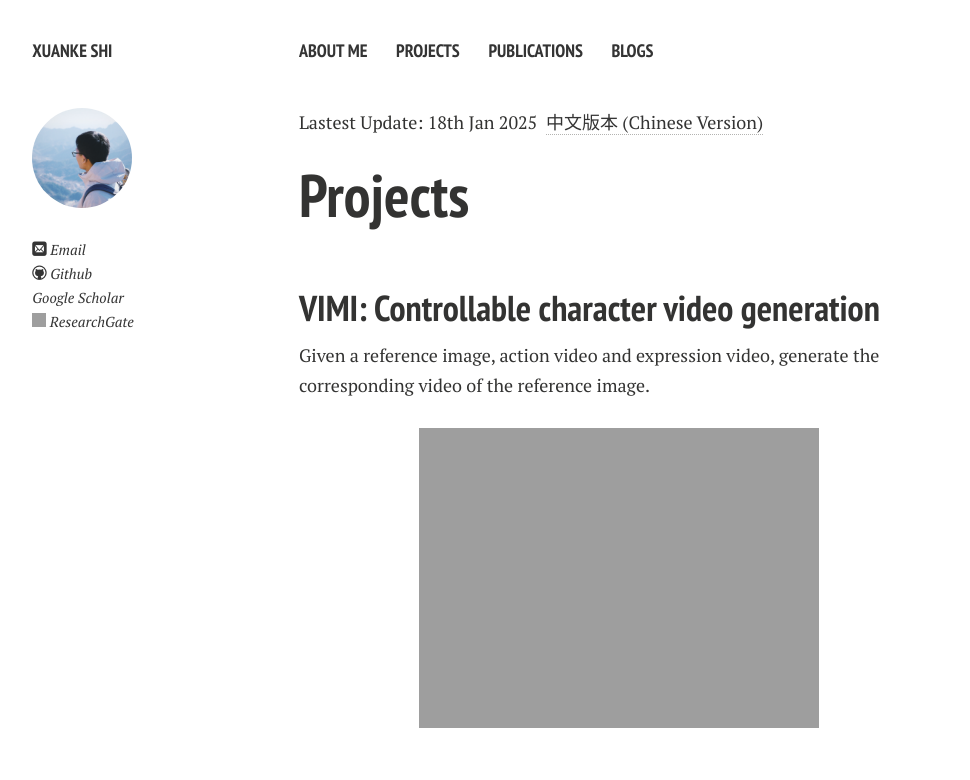
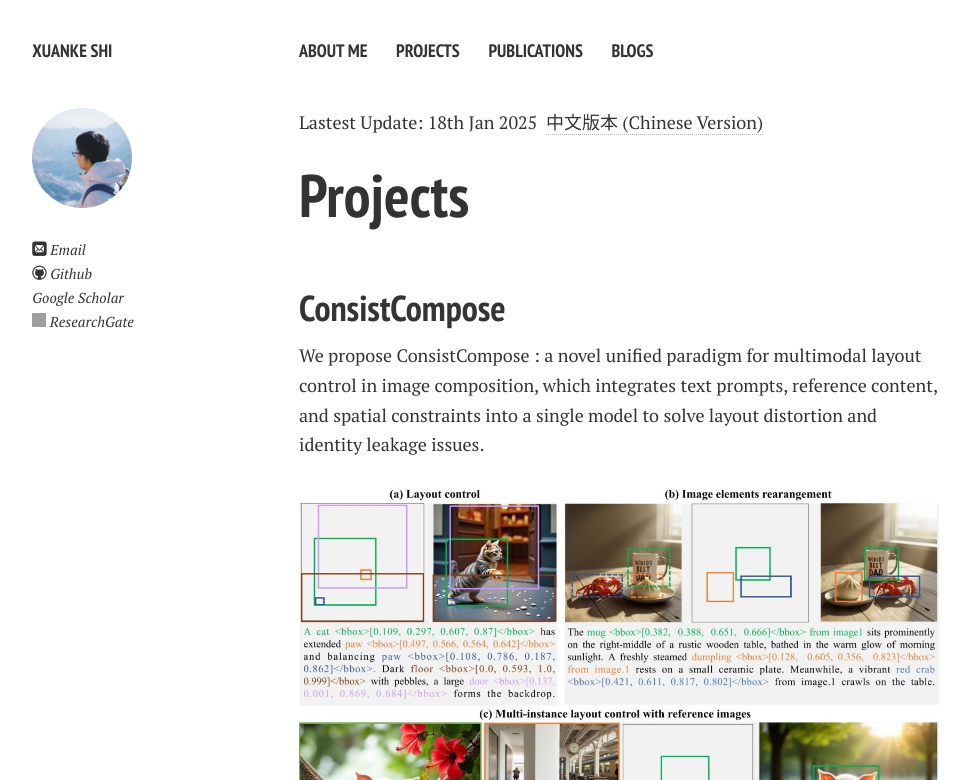
Before and after one commit to XuankeShi/XuankeShi.github.io, a Jekyll site: the page built from projects.md, in a window 1280 px wide and 900 px high, cut to the strip 0-780 px from the top of the window. Shown: the whole strip, without its empty margins (21-991 px from the left). Built offline with Jekyll 4.4.1, drawn with Linux system fonts in a browser that asks for light colours; nearby versions of some CDN libraries; comment, search, counter and statistics services are not loaded; a style sheet for code colours, icons or effects is not loaded; grey boxes are pictures that could not be loaded.

Commit message:
[shixuanke] update consistcompose

```diff
--- a/projects.md
+++ b/projects.md
@@ -6,7 +6,16 @@ title: Projects
 Lastest Update: 18th Jan 2025&nbsp;  [中文版本 (Chinese Version)](https://xuankeshi.github.io/file/projects-zh/)
 
 # Projects
+
 <br>
+
+## [ConsistCompose](https://opensensenova.github.io/ConsistCompose/)
+We propose ConsistCompose : a novel unified paradigm for multimodal layout control in image composition, which integrates text prompts, reference content, and spatial constraints into a single model to solve layout distortion and identity leakage issues.
+<div align=center>
+  <img src = "https://xuankeshi.github.io/images/projects/consistcompose.jpg">
+</div>
+<br>
+
 
 ## VIMI: Controllable character video generation
 Given a reference image, action video and expression video, generate the corresponding video of the reference image.
```
Also changed, not shown: file/projects-zh.md (+10 -0 lines), index.md (+1 -0 lines), publications.md (+4 -1 lines), images/projects/consistcompose.jpg (added).
